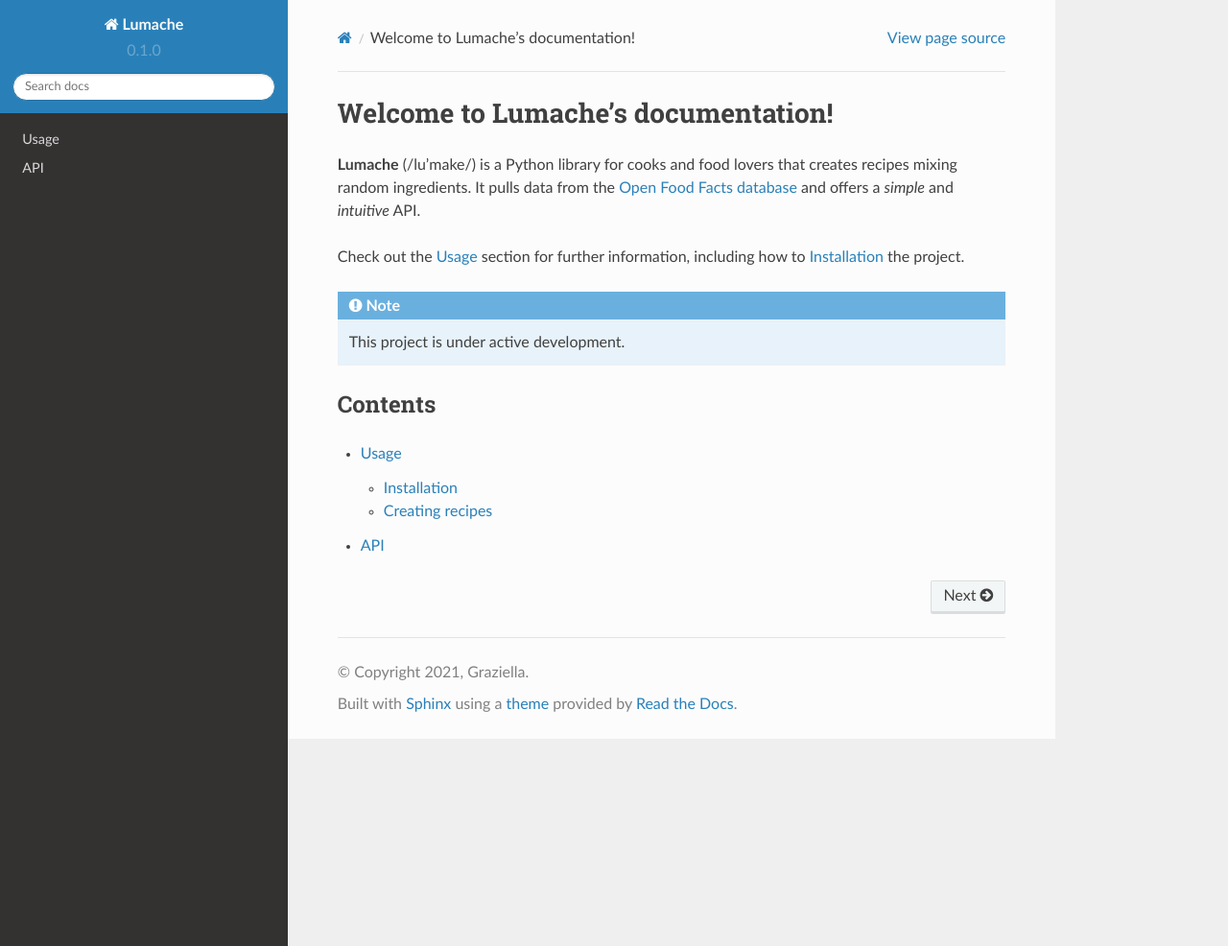
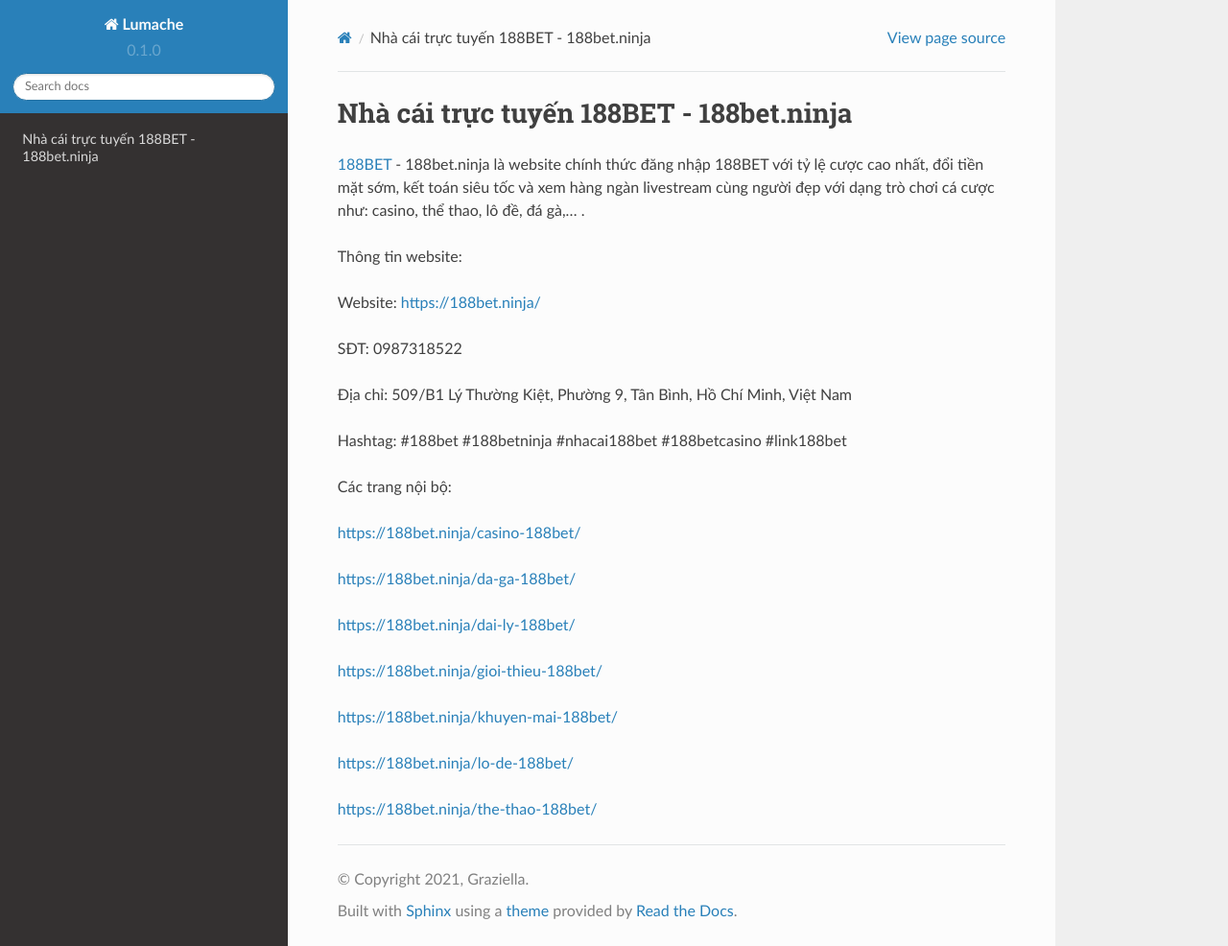
Before and after one commit to morriscraig2868/188betninja, a Sphinx documentation site: the page built from docs/source/index.rst, in a window 1280 px wide and 986 px high. Shown: the whole window at 96% size. Built offline with Sphinx 7.4.7 and the Read the Docs theme 2.0.0, drawn with Linux system fonts in a browser that asks for light colours.

Commit message:
Update index.rst

```diff
--- a/docs/source/index.rst
+++ b/docs/source/index.rst
@@ -1,22 +1,30 @@
-Welcome to Lumache's documentation!
+Nhà cái trực tuyến 188BET - 188bet.ninja
 ===================================
 
-**Lumache** (/lu'make/) is a Python library for cooks and food lovers
-that creates recipes mixing random ingredients.
-It pulls data from the `Open Food Facts database <https://world.openfoodfacts.org/>`_
-and offers a *simple* and *intuitive* API.
+`188BET <https://188bet.ninja/>`_ - 188bet.ninja là website chính thức đăng nhập 188BET với tỷ lệ cược cao nhất, đổi tiền mặt sớm, kết toán siêu tốc và xem hàng ngàn livestream cùng người đẹp với dạng trò chơi cá cược như: casino, thể thao, lô đề, đá gà,... .
 
-Check out the :doc:`usage` section for further information, including
-how to :ref:`installation` the project.
+Thông tin website:
 
-.. note::
+Website: https://188bet.ninja/
 
-   This project is under active development.
+SĐT: 0987318522
 
-Contents
---------
+Địa chỉ: 509/B1 Lý Thường Kiệt, Phường 9, Tân Bình, Hồ Chí Minh, Việt Nam
 
-.. toctree::
+Hashtag: #188bet #188betninja #nhacai188bet #188betcasino #link188bet
 
-   usage
-   api
+Các trang nội bộ:
+
+https://188bet.ninja/casino-188bet/
+
+https://188bet.ninja/da-ga-188bet/
+
+https://188bet.ninja/dai-ly-188bet/
+
+https://188bet.ninja/gioi-thieu-188bet/
+
+https://188bet.ninja/khuyen-mai-188bet/
+
+https://188bet.ninja/lo-de-188bet/
+
+https://188bet.ninja/the-thao-188bet/
```
